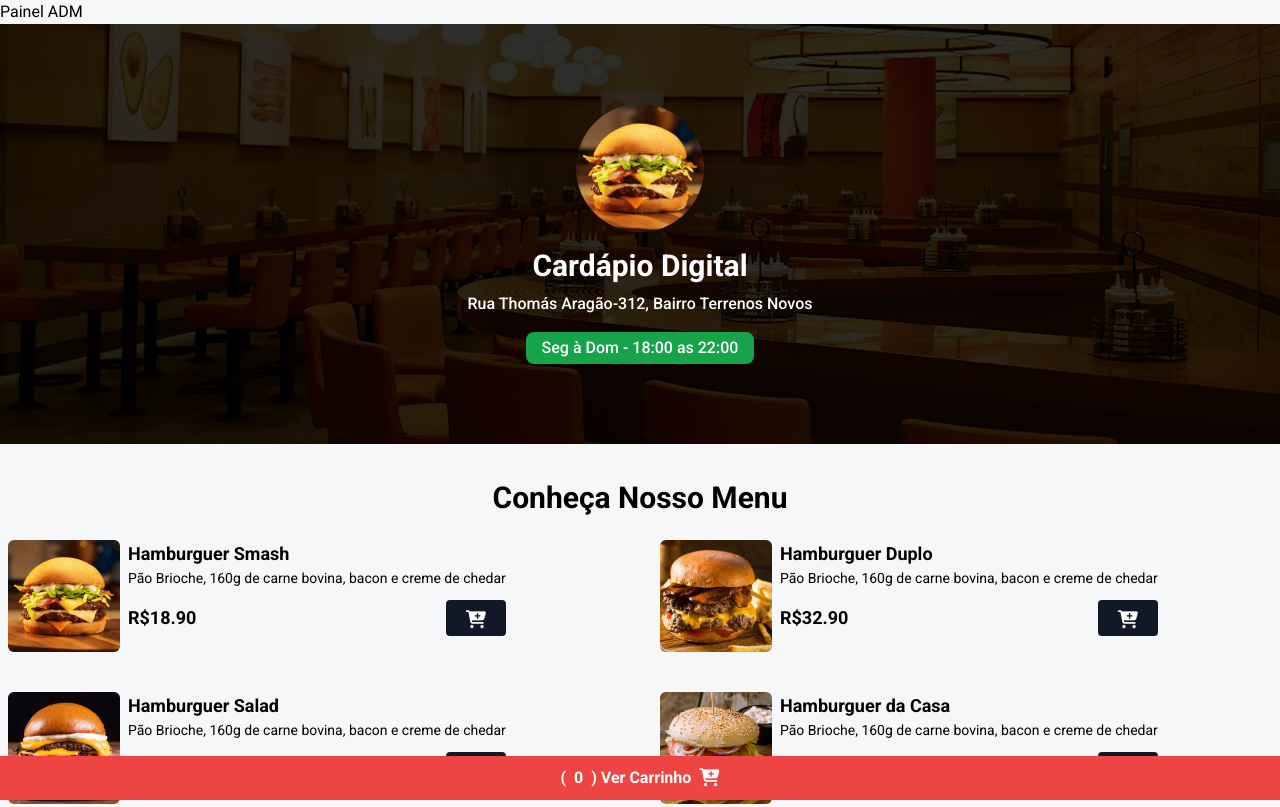
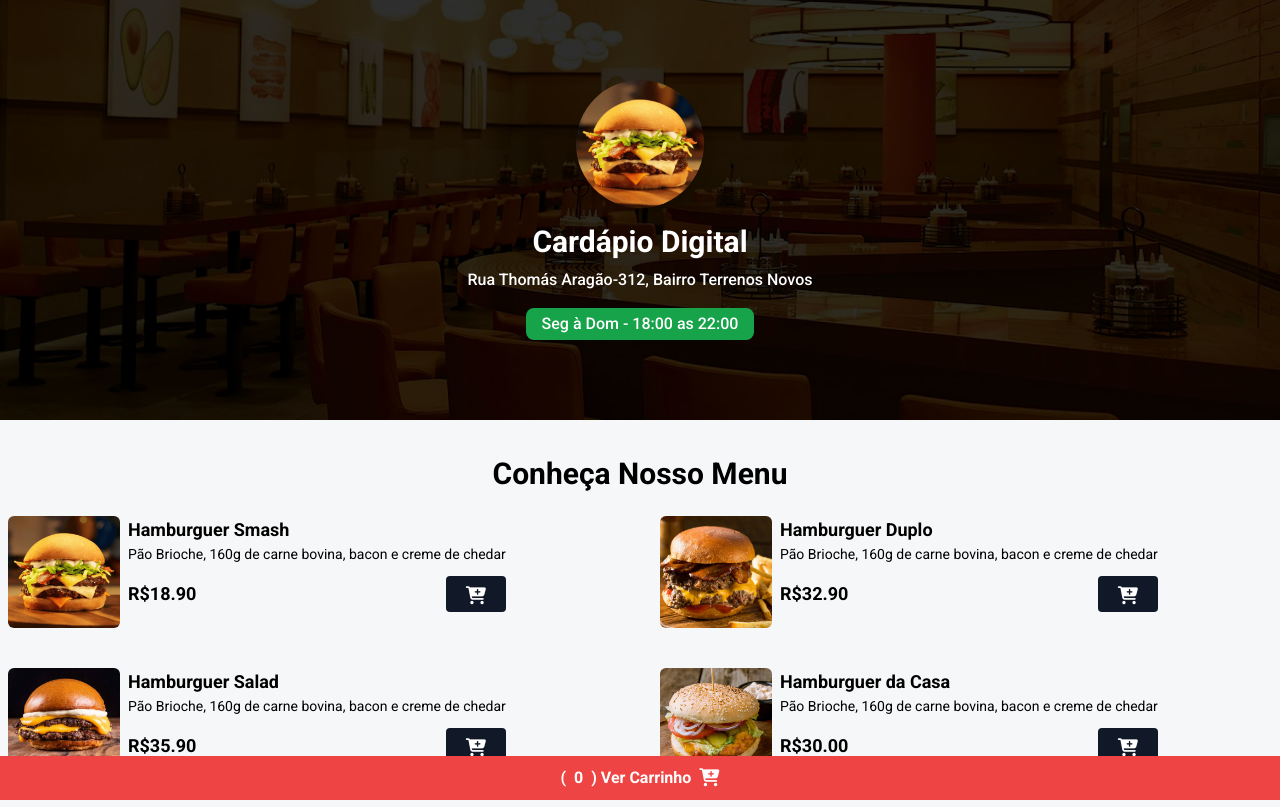
Before and after one commit to buru99/testecardapio, a website: page index.html in a window 1280 px wide. Shown: the top 807 px of the page. Drawn offline with nearby package versions, Linux system fonts and the light colour scheme.

Commit message:
Update index.html

```diff
--- a/index.html
+++ b/index.html
@@ -21,7 +21,6 @@
 
     <title>Cardapio Digital</title>
 </head>
-<a href="admin.html" target="_blank">Painel ADM</a>
 <body>
     <header class="w-full h-[420px] bg-zinc-900 bg-home bg-cover bg-center">
         <div class="w-full h-full flex flex-col justify-center items-center">
```
